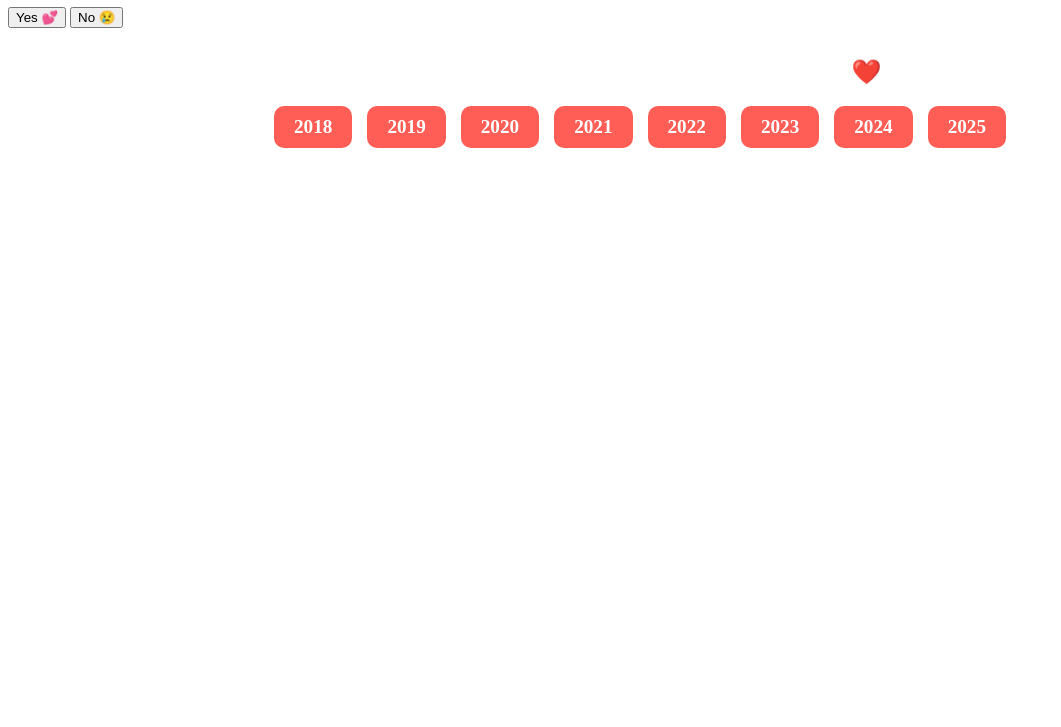
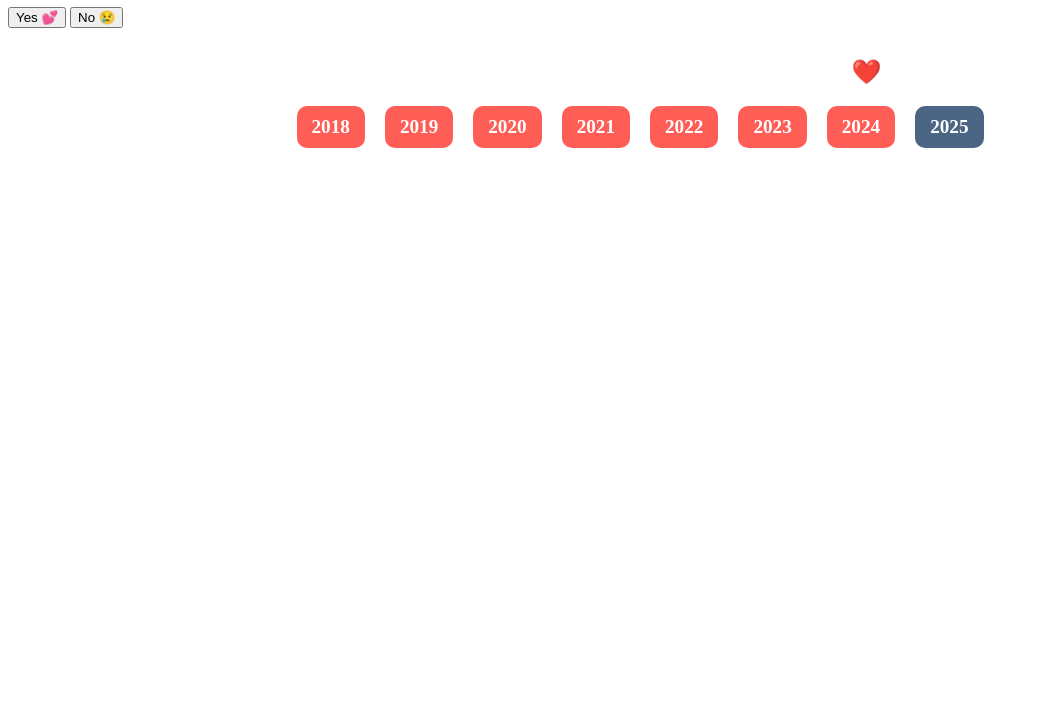
Before and after one commit to anadimi30/valentine-website, a plain HTML site: page index.html in a window 1280 px wide. Shown: the part 73-800 px from the top of the page, without its empty margins (0-1061 px from the left). Drawn offline with Linux system fonts and the light colour scheme.

Commit message:
Fixed horizontal timeline with hover effects

```diff
--- a/index.html
+++ b/index.html
@@ -18,18 +18,19 @@
     <h2 class="timeline-title">It's been 7 years since we've been together... ❤️</h2>
 
     <div class="timeline">
-      <div class="year-btn" data-year="2018">2018</div>
-      <div class="year-btn" data-year="2019">2019</div>
-      <div class="year-btn" data-year="2020">2020</div>
-      <div class="year-btn" data-year="2021">2021</div>
-      <div class="year-btn" data-year="2022">2022</div>
-      <div class="year-btn" data-year="2023">2023</div>
-      <div class="year-btn" data-year="2024">2024</div>
-      <div class="year-btn" data-year="2025">2025</div>
+      <span class="year-btn" data-year="2018">2018</span>
+      <span class="year-btn" data-year="2019">2019</span>
+      <span class="year-btn" data-year="2020">2020</span>
+      <span class="year-btn" data-year="2021">2021</span>
+      <span class="year-btn" data-year="2022">2022</span>
+      <span class="year-btn" data-year="2023">2023</span>
+      <span class="year-btn" data-year="2024">2024</span>
+      <span class="year-btn future" data-year="2025">2025</span>
     </div>
 
+    <!-- Image Display -->
     <div class="image-container">
-      <img id="year-image" src="2018.jpeg" alt="Memory Image">
+      <img id="year-image" src="" alt="Memory Image">
       <p id="year-text"></p>
     </div>
 
--- a/script.js
+++ b/script.js
@@ -27,4 +27,9 @@ yearButtons.forEach((button) => {
       yearText.style.display = "block";
     }
   });
+
+  button.addEventListener("mouseout", () => {
+    yearImage.style.display = "none";
+    yearText.style.display = "none";
+  });
 });
--- a/style.css
+++ b/style.css
@@ -8,12 +8,13 @@
   .timeline {
     display: flex;
     justify-content: center;
-    gap: 15px;
+    align-items: center;
+    gap: 20px;
     margin-top: 20px;
   }
 
   .year-btn {
-    padding: 10px 20px;
+    padding: 10px 15px;
     background: #ff5e57;
     color: white;
     font-size: 1.2rem;
@@ -27,11 +28,17 @@
     background: #ff3b3b;
   }
 
+  /* Special styling for 2025 */
+  .future {
+    background: #4b6584 !important;
+  }
+
   .image-container {
     display: flex;
     flex-direction: column;
     align-items: center;
     margin-top: 20px;
+    min-height: 250px; /* Prevents page shifting */
   }
 
   #year-image {
```
